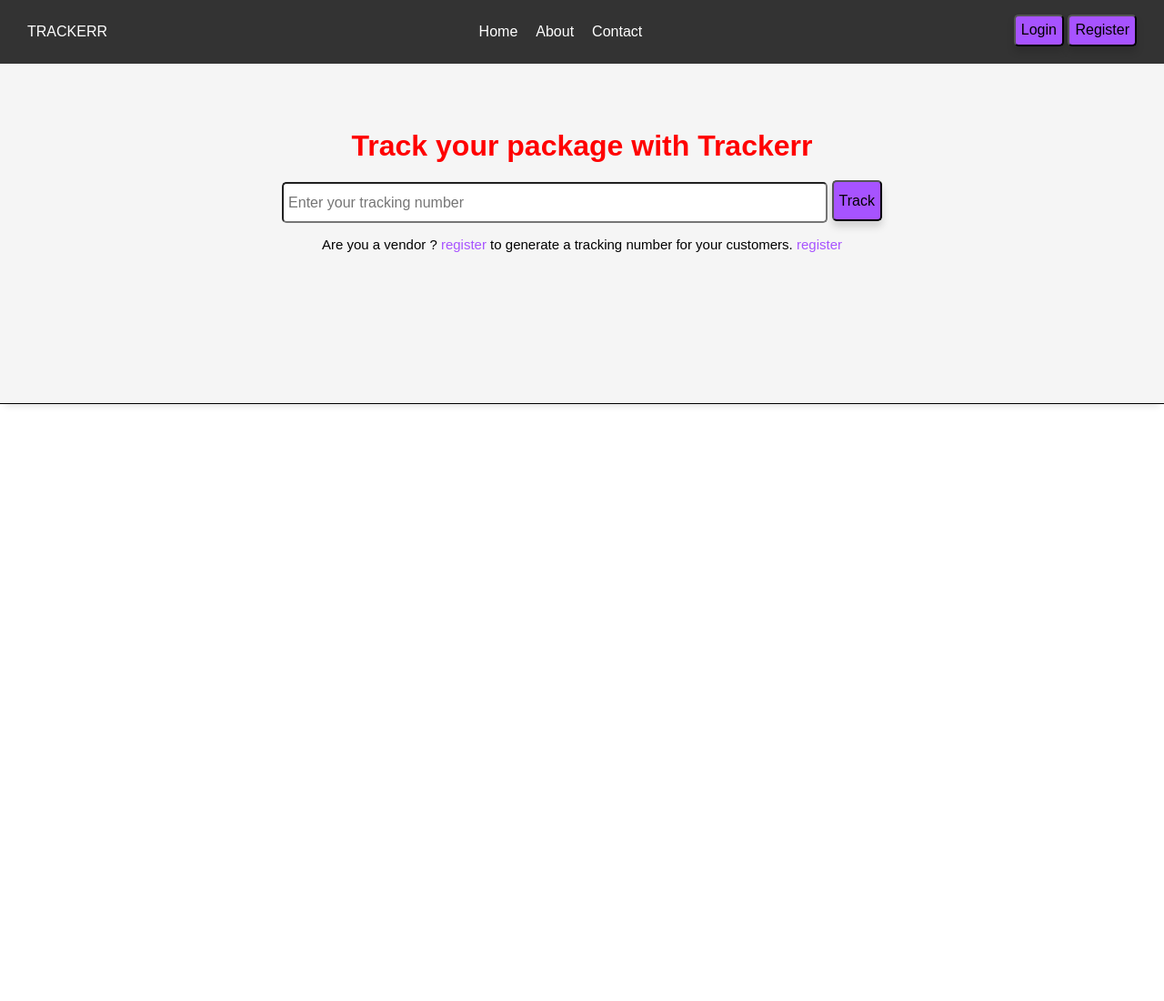
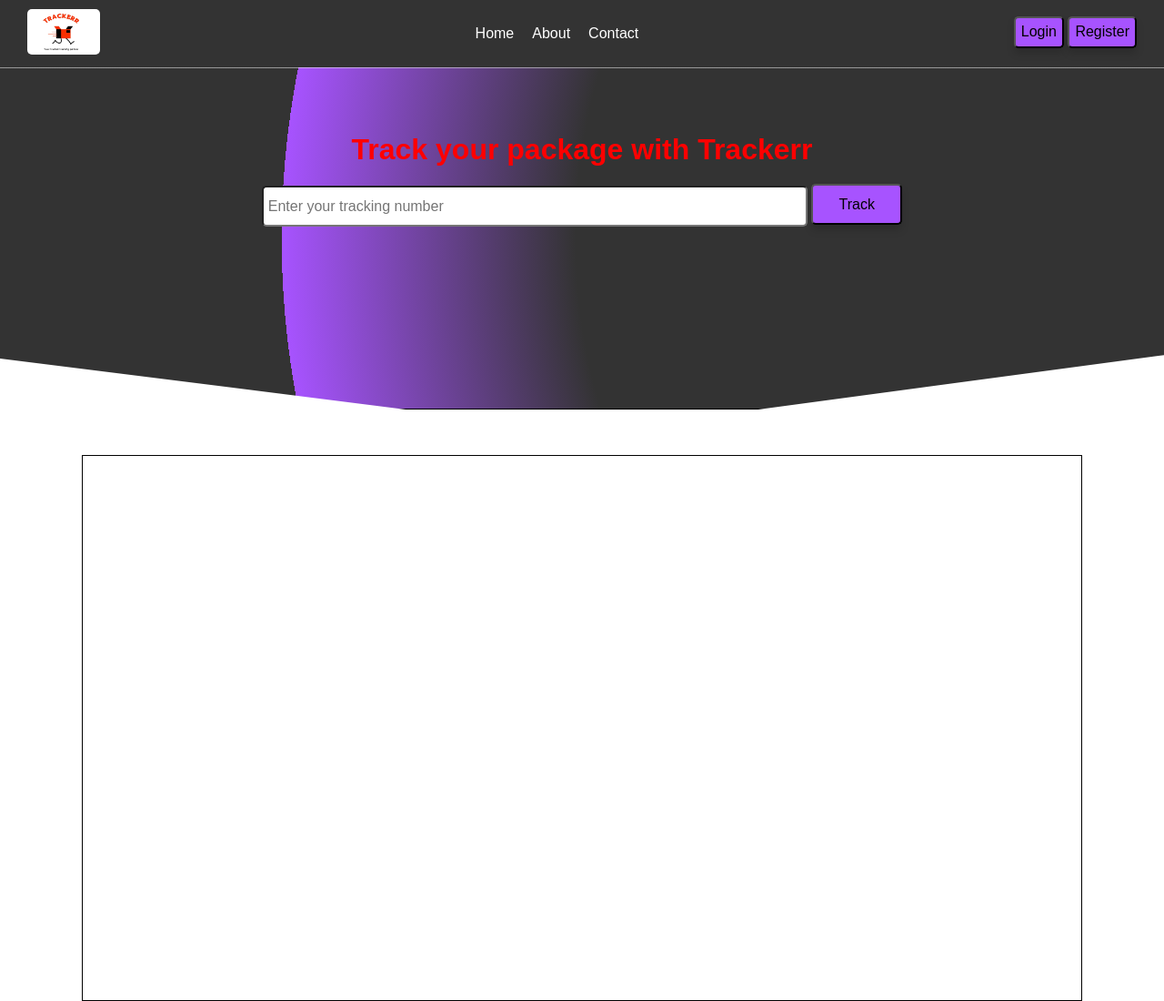
Before and after one commit to iamukn/Trackerr, a Django app: template template/pages/landingPage.html in a window 1280 px wide. Shown: the whole page at 91% size. Before the commit the page ends 447 px from the top, so only its background shows below. Run offline with Django 3.2, Linux system fonts and the light colour scheme; the template is opened without the code that fills it, so the values that code supplies are empty.

Commit message:
change header style

```diff
--- a/template/login-02/style.css
+++ b/template/login-02/style.css
@@ -28,6 +28,9 @@ body {
 .socials-row img {
   width: 24px;
   height: 24px;
+}
+button:hover {
+  background-color: white;
 }
 
 .socials-row > a {
--- a/template/pages/landingPage.html
+++ b/template/pages/landingPage.html
@@ -29,7 +29,13 @@
     <div class="div-container">
       <nav class="nav-bar">
         <div class="logo">
-          <p>TRACKE<span>RR</span></p>
+          <img
+            src="../login-02/assets/trackerr-logo.jpg"
+            alt="logo"
+            height="50px"
+            width="80px"
+            style="border-radius: 5px"
+          />
         </div>
         <ul>
           <li><a href="#">Home</a></li>
@@ -52,19 +58,10 @@
           placeholder="Enter your tracking number"
         />
         <button type="submit" class="track-btn">Track</button>
-        <p class="section-text">
-          Are you a vendor ? <a href="" class="register-li">register</a> to
-          generate a tracking number for your customers.
-          <a href="" class="register-li">register</a>
-        </p>
       </div>
     </header>
 
     <main>
-      <!--This section will be rendered dynamicaly after a customer search for his/her product-->
-      <!--
-
-      -->
       <section class="product-display"></section>
     </main>
   </body>
--- a/template/styles/landingPage.css
+++ b/template/styles/landingPage.css
@@ -11,6 +11,11 @@ html {
 body {
   font-family: Arial, Helvetica, sans-serif;
   background-color: white;
+  display: block;
+  justify-content: center;
+  align-items: center;
+  height: 100vh;
+  margin: 0;
 }
 a {
   color: white;
@@ -65,22 +70,31 @@ input {
 }
 .track-btn {
   height: 45px;
+  width: 100px;
 }
 .search-section {
   text-align: center;
-  margin-bottom: 100px;
+  margin-bottom: 150px;
   padding: 50px;
 }
 .section-text {
   font-size: 15px;
 }
+
 h1 {
   color: red;
 }
 header {
   border-bottom: 1px solid black;
   box-shadow: 0 6px 8px -5px rgba(0, 0, 0, 0.15);
-  background-color: whitesmoke;
+  background: radial-gradient(
+    circle at 100%,
+    #333,
+    #333 50%,
+    #a753ff 75%,
+    #333 75%
+  );
+  clip-path: polygon(50% 0, 100% 0, 100% 84%, 65% 100%, 35% 100%, 0 85%, 0 0);
 }
 .register-li {
   color: #a753ff;
@@ -88,3 +102,15 @@ header {
 .register-li:hover {
   color: #b39eb5;
 }
+
+.product-display {
+  height: 600px;
+  max-width: 1100px;
+  border: 1px solid black;
+  margin: 0 auto;
+  width: 90%;
+  margin-top: 50px;
+}
+main {
+  text-align: center;
+}
```
